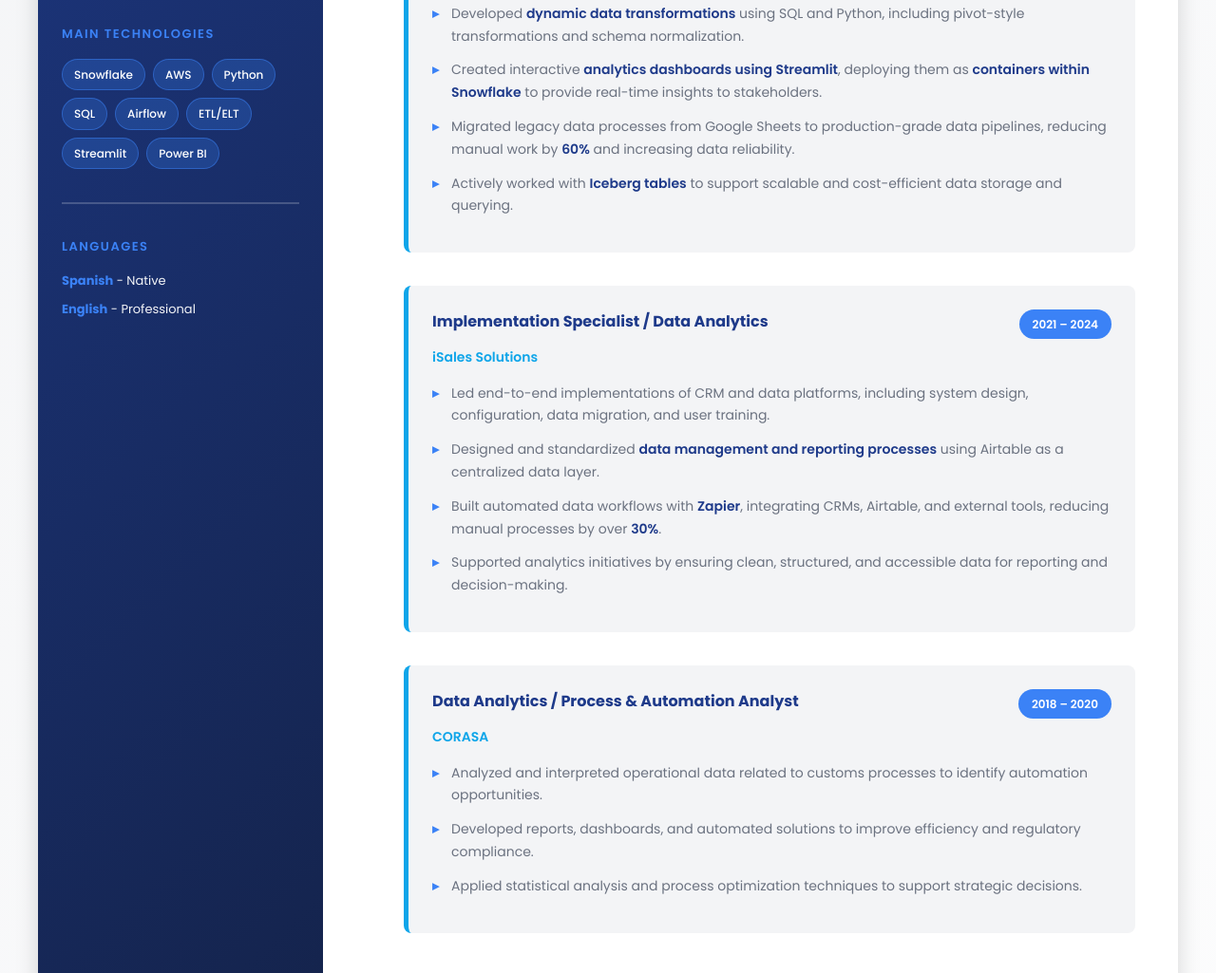
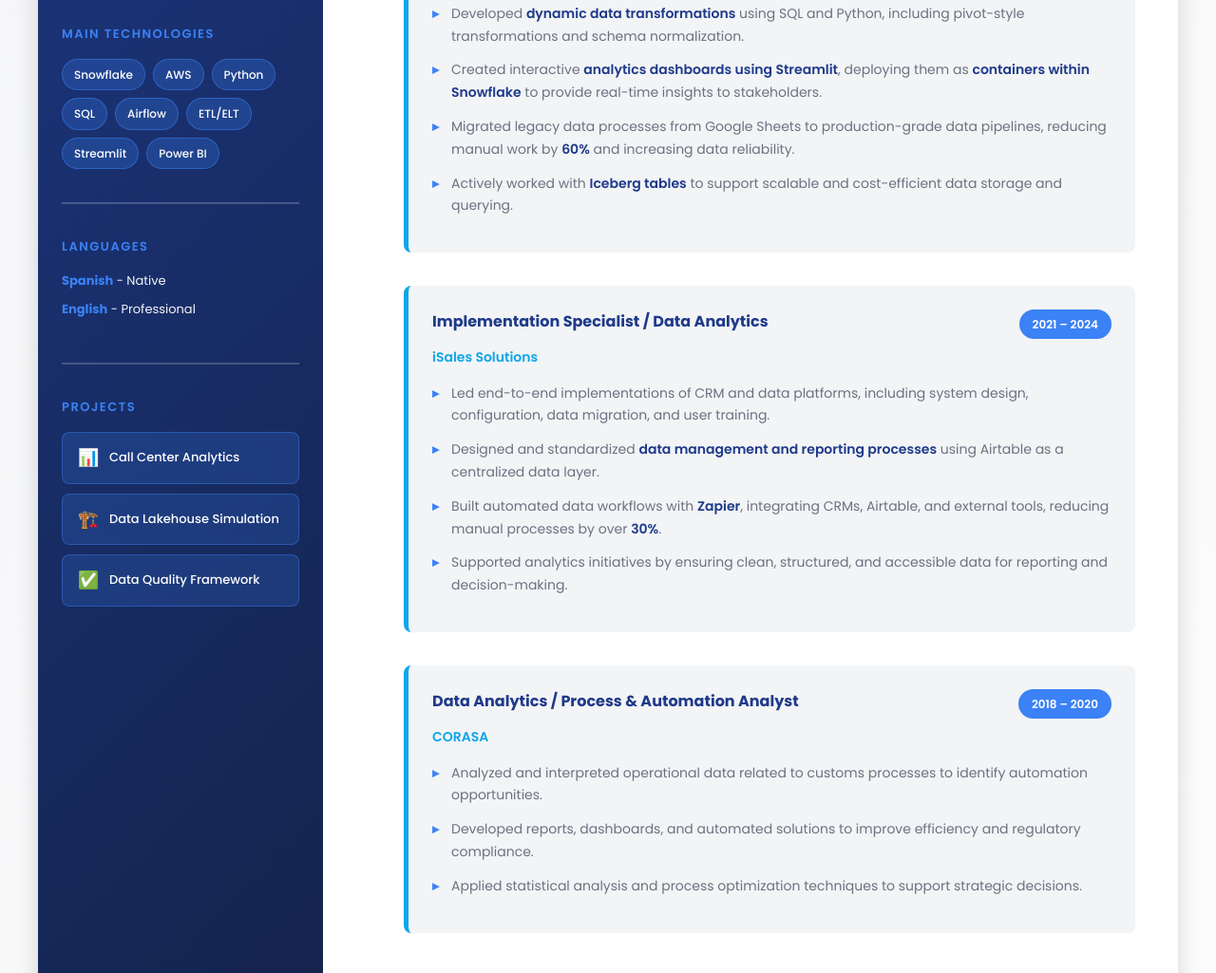
Before and after one commit to GRamos199/my_cv, a website: page index.html in a window 1280 px wide. Shown: the part 705-1730 px from the top of the page at 95% size. Drawn offline with Linux system fonts and the light colour scheme.

Commit message:
feat: Add Projects section to CV with links to GitHub repositories

```diff
--- a/css/styles.css
+++ b/css/styles.css
@@ -208,7 +208,9 @@
 
 /* Languages */
 .languages {
-    margin-bottom: 0;
+    margin-bottom: 35px;
+    padding-bottom: 35px;
+    border-bottom: 2px solid rgba(255, 255, 255, 0.2);
 }
 
 .languages .section-title {
@@ -231,6 +233,59 @@
 
 .language-item strong {
     color: var(--primary-light);
+}
+
+/* Projects Sidebar */
+.projects-sidebar {
+    margin-bottom: 0;
+}
+
+.projects-sidebar .section-title {
+    font-size: 13px;
+    text-transform: uppercase;
+    letter-spacing: 1.5px;
+    margin-bottom: 15px;
+    color: var(--primary-light);
+    font-weight: 600;
+}
+
+.projects-buttons {
+    display: flex;
+    flex-direction: column;
+    gap: 10px;
+}
+
+.project-btn {
+    display: flex;
+    align-items: center;
+    gap: 10px;
+    background: rgba(59, 130, 246, 0.2);
+    color: var(--white);
+    padding: 12px 15px;
+    border-radius: 8px;
+    text-decoration: none;
+    font-size: 13px;
+    font-weight: 500;
+    border: 1px solid rgba(59, 130, 246, 0.4);
+    transition: all 0.3s ease;
+}
+
+.project-btn:hover {
+    background: var(--primary-light);
+    border-color: var(--primary-light);
+    transform: translateX(5px);
+    box-shadow: 0 4px 15px rgba(59, 130, 246, 0.4);
+}
+
+.project-icon {
+    font-size: 18px;
+    min-width: 24px;
+    text-align: center;
+}
+
+.project-name {
+    flex: 1;
+    line-height: 1.3;
 }
 
 /* ============================================
--- a/index.html
+++ b/index.html
@@ -66,6 +66,24 @@
                     </div>
                     <div class="language-item">
                         <p><strong>English</strong> - Professional</p>
+                    </div>
+                </div>
+
+                <div class="projects-sidebar">
+                    <h3 class="section-title">Projects</h3>
+                    <div class="projects-buttons">
+                        <a href="https://github.com/GRamos199/call-center-analytics" target="_blank" rel="noopener noreferrer" class="project-btn">
+                            <span class="project-icon">📊</span>
+                            <span class="project-name">Call Center Analytics</span>
+                        </a>
+                        <a href="https://github.com/GRamos199/data-lakehouse-simulation" target="_blank" rel="noopener noreferrer" class="project-btn">
+                            <span class="project-icon">🏗️</span>
+                            <span class="project-name">Data Lakehouse Simulation</span>
+                        </a>
+                        <a href="https://github.com/GRamos199/data-quality-framework" target="_blank" rel="noopener noreferrer" class="project-btn">
+                            <span class="project-icon">✅</span>
+                            <span class="project-name">Data Quality Framework</span>
+                        </a>
                     </div>
                 </div>
             </div>
```
